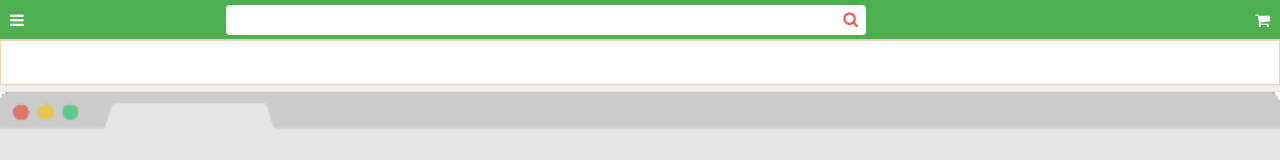
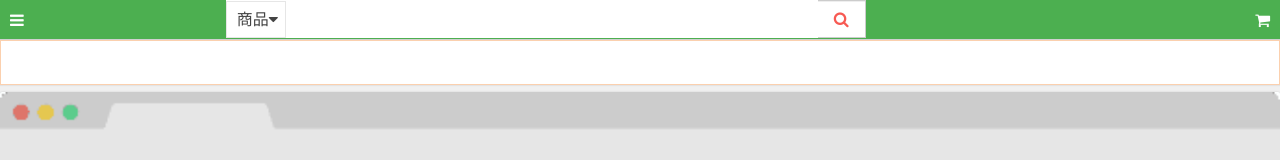
Before and after one commit to gsh9071/fx, a plain HTML site: page index.html in a window 1280 px wide. Shown: the top 160 px of the page. Drawn offline with Linux system fonts and the light colour scheme; files whose address does not match are found by name.

Commit message:
首页top搜索添加选择菜单

```diff
--- a/css/style.css
+++ b/css/style.css
@@ -573,7 +573,7 @@ a {text-decoration: none; color: #000;}
 	border:none;
 	border-radius:4px 4px 4px 4px;
 	color:#f75a53;
-	position:absolute;
+	/*position:absolute;*//*gsh修改*/
 	margin-left:-30px;
 	width:30px;
 	padding:0px;
@@ -949,3 +949,20 @@ a {text-decoration: none; color: #000;}
    border-bottom:solid 1px #999999;
    margin-left:120px;
 }
+
+.fx-top-search {
+	background: #fff !important;
+}
+
+.am-input-group-label {
+	padding: 0;
+}
+.am-selected {width: 100%;}
+.am-btn-sec {
+  color: #f75a53;
+  background-color: #fff;
+  border: none;
+}
+.fx-top-input {
+	border: 1px solid #fff;
+}
--- a/index.html
+++ b/index.html
@@ -18,11 +18,23 @@
   			<!--头部导航栏-->
   			<div class="fx-production-top" data-am-sticky>
   				<a href="#doc-oc-demo1" class="am-fl ml10" data-am-offcanvas><i class="fa fa-bars mr10"></i></a>
-  				<span style="width: 50%;display: block;float: left;margin-left: 15%;">
-  					<div class="tq-search">
+  				<span style="width: 50%;display: block;float: left;margin-left: 15%; height: 30px;">
+  					<div class="am-input-group">
+  						<span class="am-input-group-label fx-top-search am-btn-sec">
+  							<select data-am-selected>
+  								<option value="a">店铺</option>
+  								<option value="b" selected>商品</option>
+							</select>
+  						</span>
+  						<input type="text" class="am-form-field fx-top-input">
+  						<span class="am-input-group-label">
+  							<button class="am-btn  am-btn-sec" type="button"><i class="fa fa-search"></i></button>
+  						</span>
+					</div>
+  					<!--<div class="tq-search">
                 <input type="text" class=" tq-text-search">
                 <button class="am-btn  tq-btn-search" type="button"><i class="fa fa-search"></i></button>
-            </div>
+            </div>-->
   				</span>
   				<a href="shopping cart.html" class="am-fr mr10"><i class="fa fa-shopping-cart"></i></a>
   			</div>
```
